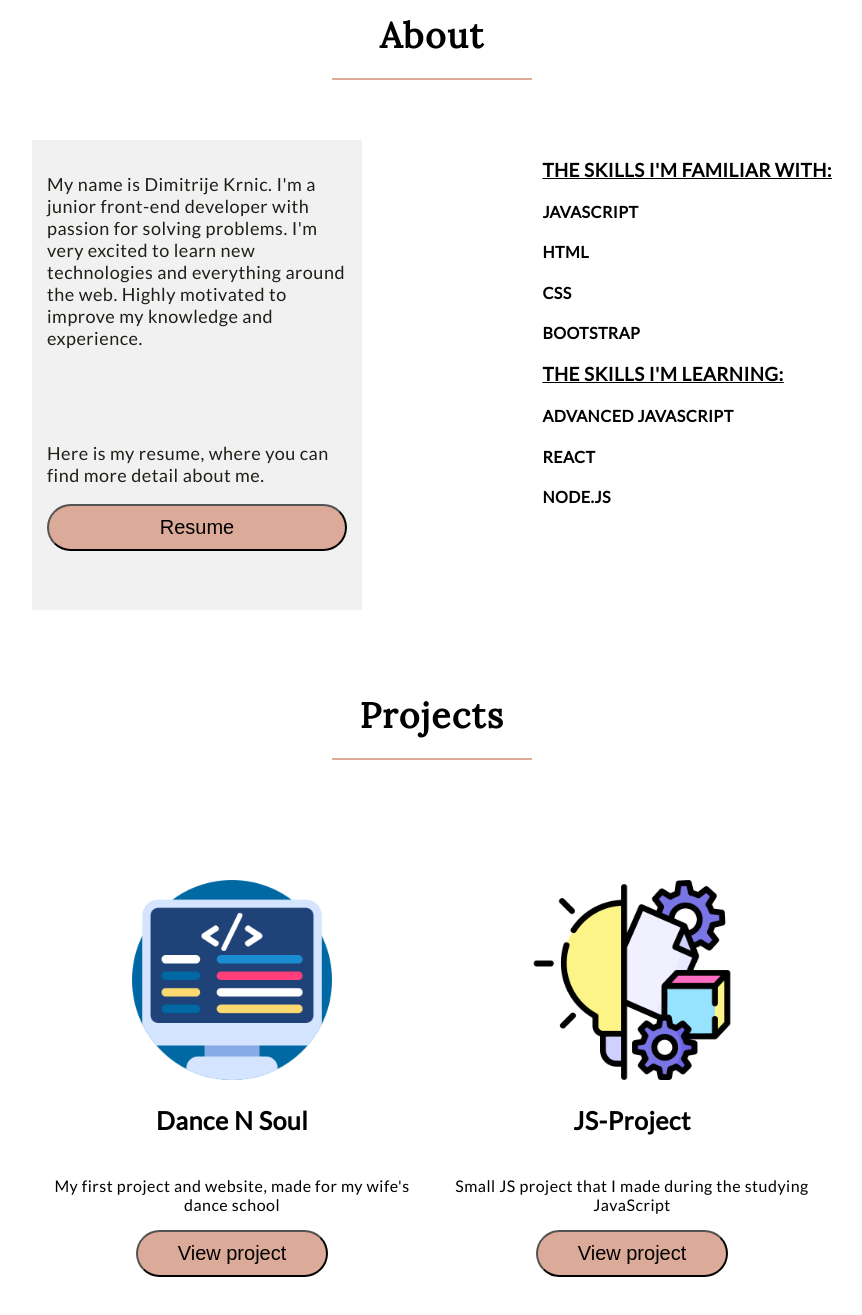
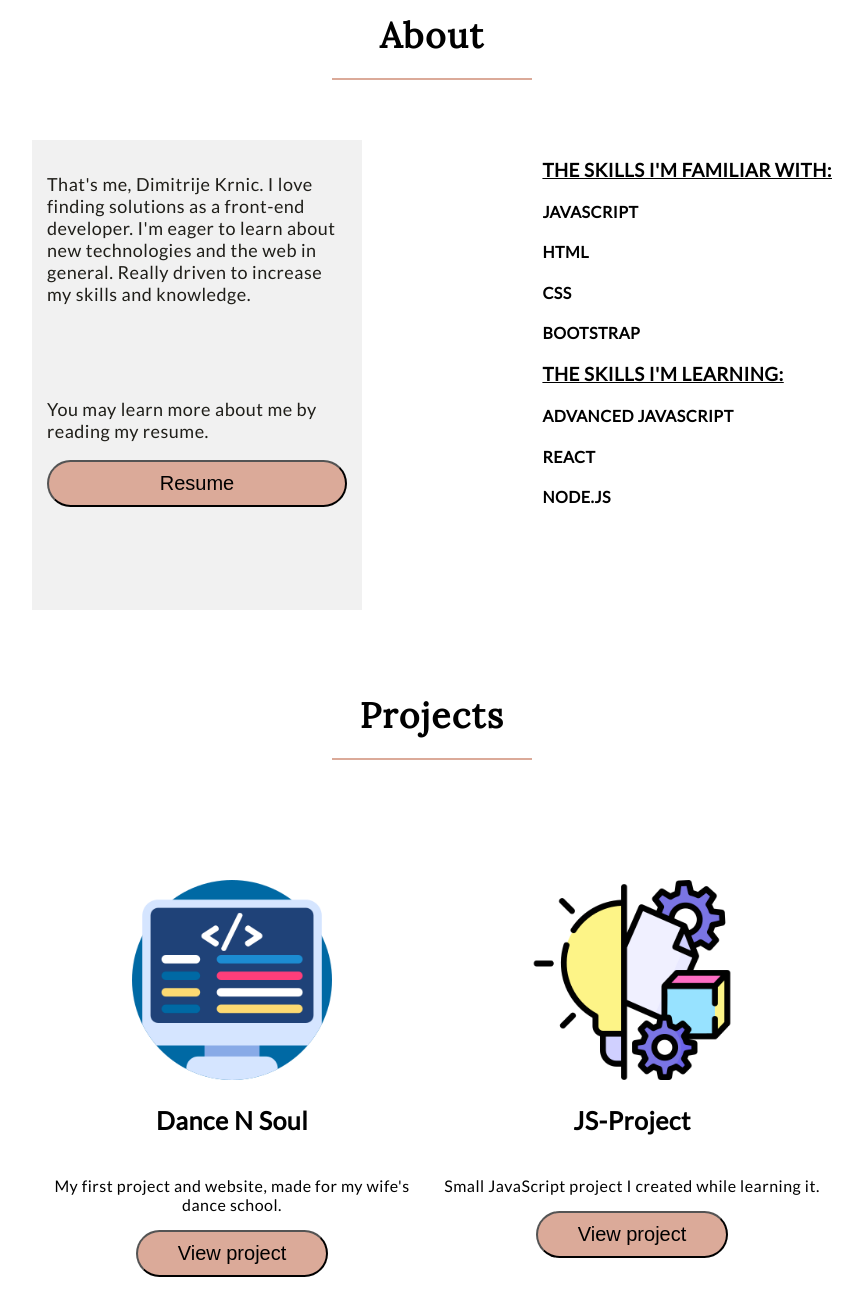
Before and after one commit to Dimitrije1986/Portfolio, a plain HTML site: page index.html in a window 1280 px wide. Shown: the part 921-2236 px from the top of the page, without its empty margins (208-1070 px from the left). Drawn offline with Linux system fonts and the light colour scheme.

Commit message:
text changing

```diff
--- a/index.html
+++ b/index.html
@@ -27,7 +27,7 @@
   	<section id="section1" class="background container">
 		  	<div class="right-floating-div-box">
 			     <h1>Hi, I'm Dimitrije</h1>
-			     <p> Welcome to my portfolio website.<br> You can find here something about me. Also you can look at some of my work.</p>
+			     <p> Welcome to my online portfolio. You may learn more about me here. Additionally, you can view some of my work.</p>
 			     <button><a href="#section2" >Let's get started</a></button>
 			  </div>
 	  </section>
@@ -40,11 +40,12 @@
 	  	<div class="about-me-wrapper">
 
 			  	<div class="about-me slideFromLeft">
-				  	 <p >My name is Dimitrije Krnic. I'm a junior front-end developer with passion for solving problems. I'm very excited to learn new technologies and everything around the web. Highly motivated to improve my knowledge and experience.
-				  	 </p>	<br>
+				  	 <p >That's me, Dimitrije Krnic. I love finding solutions as a front-end developer. I'm eager to learn about new technologies and the web in general. Really driven to increase my skills and knowledge.
+				  	 </p>
 				  	 <br>
 				  	 <br>
-				  	  <p>Here is my resume, where you can find more detail about me.</p>
+				  	 <br>
+				  	  <p>You may learn more about me by reading my resume.</p>
 			  		  <button><a href="cv-dimitrije.pdf" target="_blanc">Resume</a></button>
 			  	</div>
 
@@ -77,14 +78,14 @@
 			  		<div class="project ">
 			  			<img src="./icon/coding.png">
 			  			<h3>Dance N Soul</h3>
-			  			<p>My first project and website, made for my wife's dance school</p>
+			  			<p>My first project and website, made for my wife's dance school.</p>
 			  			<button><a href="https://dimitrije1986.github.io/Dance-N-Soul/" target="_blanc">View project</a></button>
 			  		</div>
 
 				  	<div class="project">
 				  		  <img src="./icon/idea.png">
 				  			<h3>JS-Project</h3>
-				  			<p>Small JS project that I made during the studying JavaScript</p>
+				  			<p>Small JavaScript project I created while learning it.</p>
 				  			<button><a href="https://github.com/Dimitrije1986/JS-Projects" target="_blanc">View project</a></button>
 				  	</div>
 	  	</div>
--- a/responsive.css
+++ b/responsive.css
@@ -1,4 +1,3 @@
-
 @media (max-width: 800px) {
     button {
         border-width: 0;
@@ -8,7 +7,6 @@
     .header button {
         display: block;
         background-color: transparent;
-
     }
 
     body {
```
